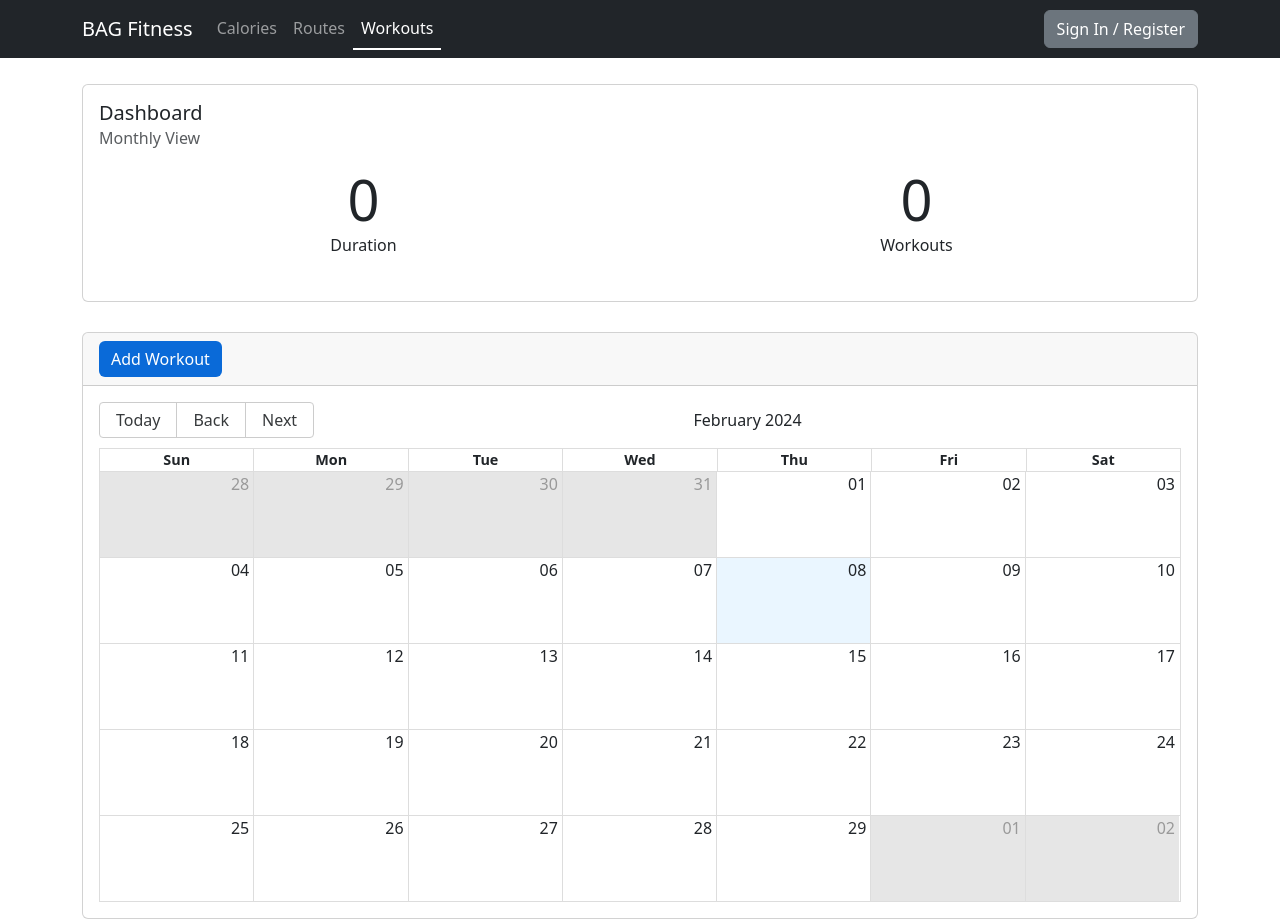
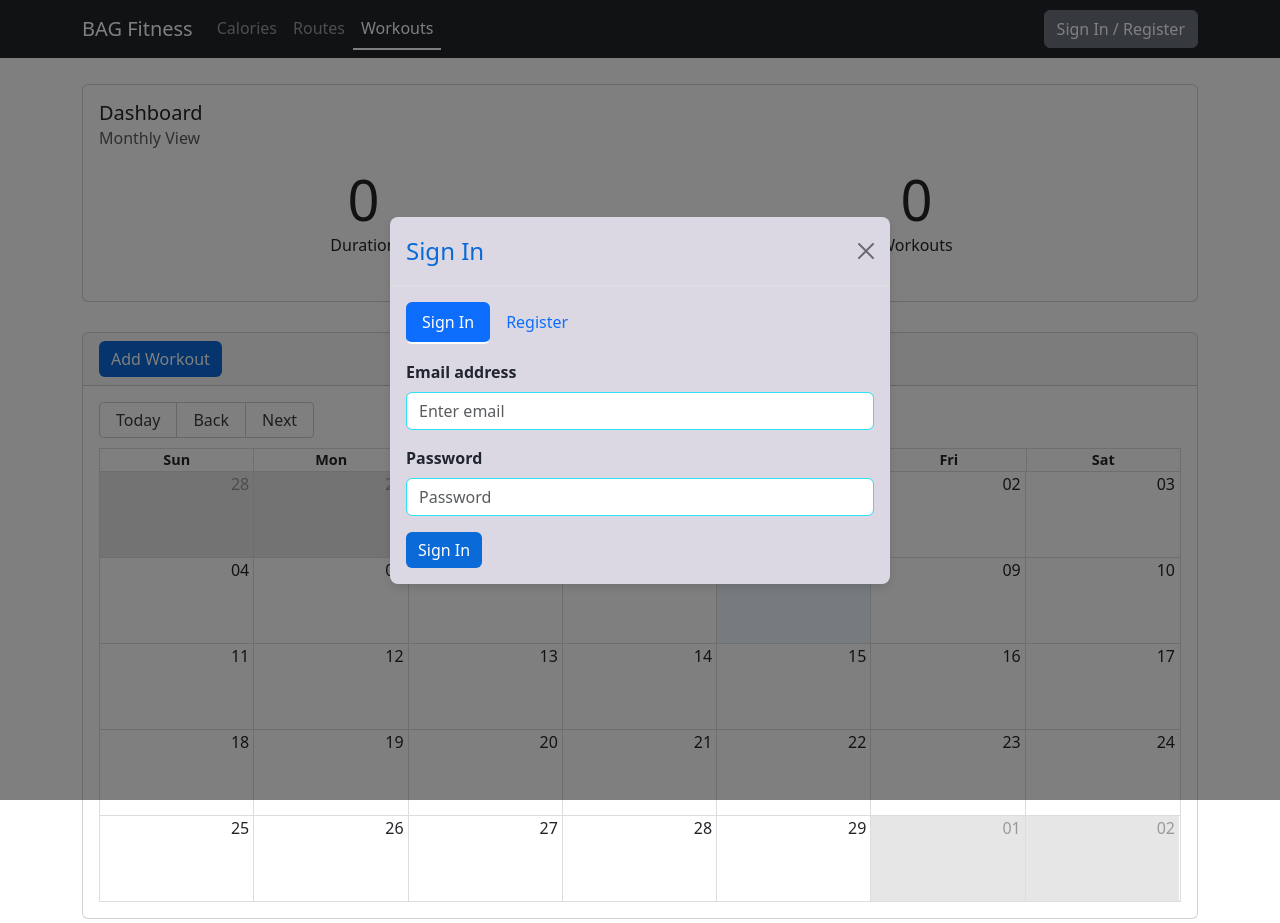
Before and after one commit to GeorgeCeney/fitness-app, a React (Create React App) app in the folder client/: page /workouts in a window 1280 px wide. Built offline with nearby package versions, Linux system fonts and the light colour scheme.

Commit message:
adding login dialog to workouts page

```diff
--- a/client/src/pages/Workouts/Workouts.jsx
+++ b/client/src/pages/Workouts/Workouts.jsx
@@ -1,9 +1,24 @@
+import { useEffect } from "react";
 import WorkoutCalendar from "../../components/Workout/Calendar/WorkoutCalendar";
+import { useAuth } from "../../components/AuthContext/AuthContext";
+import LoginRegisterModal from "../../components/LoginRegister/LoginRegisterModal";
+import { useState } from "react";
 
 const Workouts = () => {
+
+  const { token } = useAuth();
+  const [modalShow, setModalShow] = useState(false);
+
+  useEffect(() => {
+    if(!token) {
+      setModalShow(true);
+    }
+  }, [token]);
+
   return (
     <>
       <WorkoutCalendar />
+      <LoginRegisterModal show={modalShow} handleClose={() => setModalShow(false)} />
     </>
   );
 }
```
